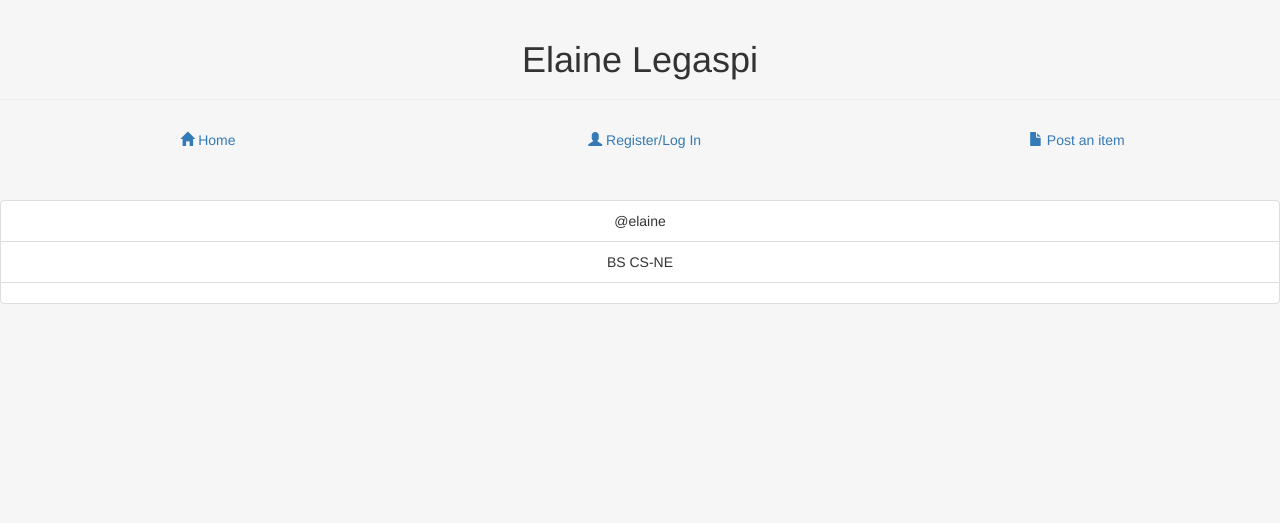
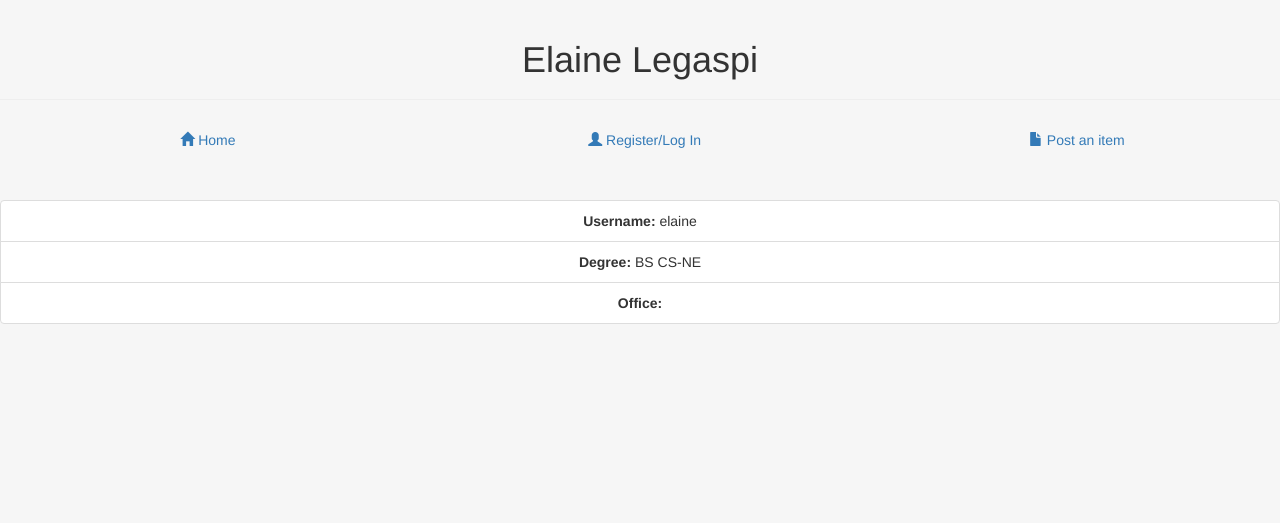
Before and after one commit to WEB-PRG-S12T3AY1617/MP2-Grunt, a Django app: page /home/1/ in a window 1280 px wide. Shown: the top 523 px of the page. Run offline with Django 3.2, Linux system fonts and the light colour scheme; data comes from the database, SQL or seed files in the repository; some libraries are stand-ins or nearby versions.

Commit message:
Update profile.html

```diff
--- a/mysite/home/templates/home/profile.html
+++ b/mysite/home/templates/home/profile.html
@@ -28,9 +28,9 @@
     <br/><br/>
     <center>
     <ul class="list-group">
-        <li class="list-group-item">@{{ user.username }}</li>
-        <li class="list-group-item">{{ user.degree }}</li>
-        <li class="list-group-item">{{ user.office }}</li>
+        <li class="list-group-item"><b>Username:</b> {{ user.username }}</li>
+        <li class="list-group-item"><b>Degree:</b> {{ user.degree }}</li>
+        <li class="list-group-item"><b> Office:</b> {{ user.office }}</li>
     </ul>
     </center>
 
```
